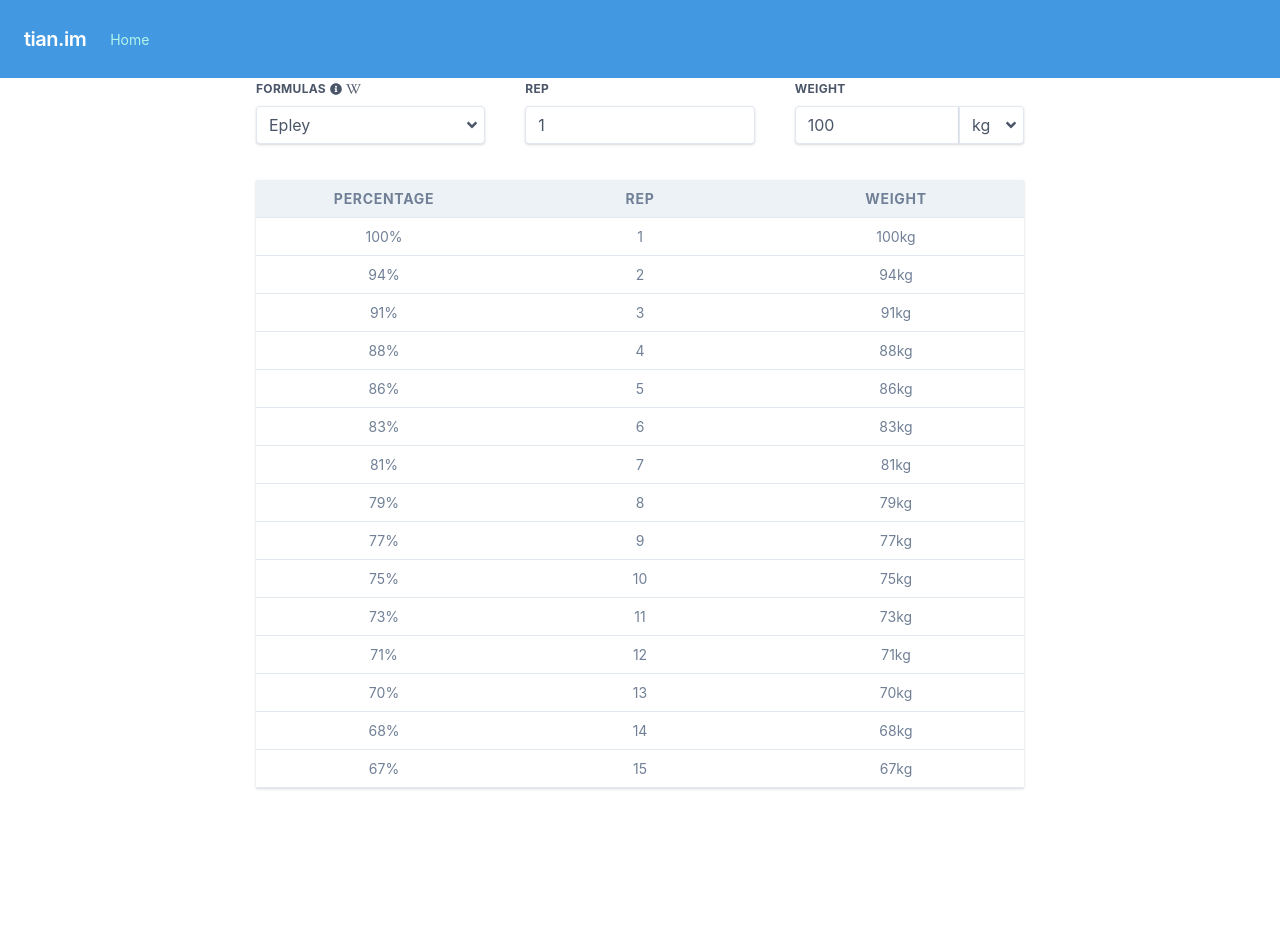
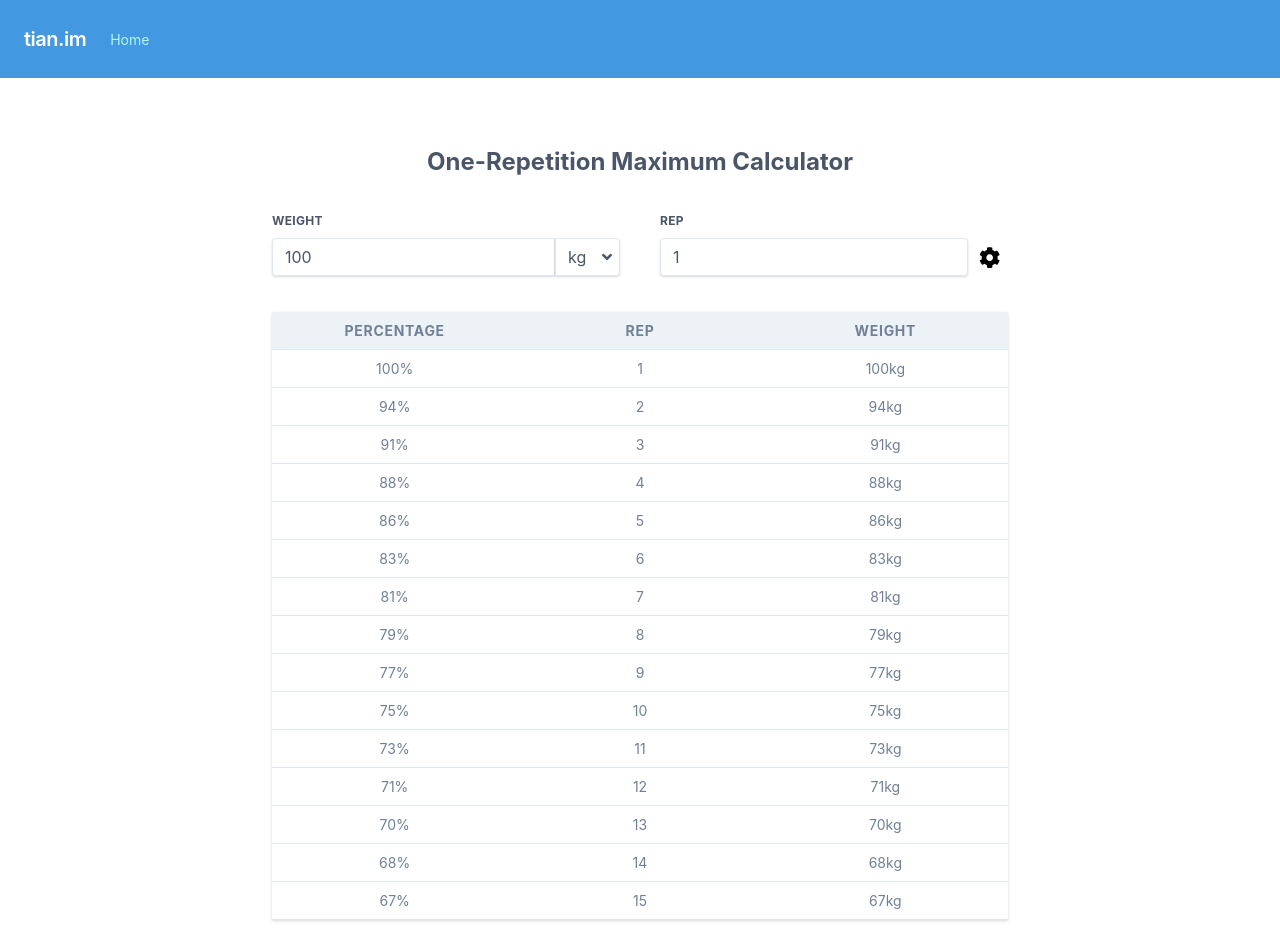
Before and after one commit to tian-im/1rm.tian.im, a React (Create React App) app: page / in a window 1280 px wide. Before the commit the page ends 800 px from the top, so only its background shows below. Built offline with nearby package versions, Linux system fonts and the light colour scheme.

Commit message:
feat: move formula into settings

```diff
--- a/public/index.html
+++ b/public/index.html
@@ -9,12 +9,12 @@
       name="description"
       content="Web site created using create-react-app"
     />
-    <link rel="apple-touch-icon" href="%PUBLIC_URL%/logo192.png" />
+    <!-- <link rel="apple-touch-icon" href="%PUBLIC_URL%/logo192.png" /> -->
     <!--
       manifest.json provides metadata used when your web app is installed on a
       user's mobile device or desktop. See https://developers.google.com/web/fundamentals/web-app-manifest/
     -->
-    <link rel="manifest" href="%PUBLIC_URL%/manifest.json" />
+    <!-- <link rel="manifest" href="%PUBLIC_URL%/manifest.json" /> -->
     <!--
       Notice the use of %PUBLIC_URL% in the tags above.
       It will be replaced with the URL of the `public` folder during the build.
--- a/src/App.js
+++ b/src/App.js
@@ -13,32 +13,30 @@ import Modal from './components/Modal';
 
 export default function App() {
   const [modal, setModal] = useState(DEFAULT_MODAL);
-  const onOpenModal = (props) => setModal({ ...props, isOpen: true });
+  const onOpenModal = props => setModal({ ...props, isOpen: true });
   const onCloseModal = () => setModal(DEFAULT_MODAL);
 
   const [data, setData] = useState(DEFAULT_DATA);
-  const onChangeData = (value) => setData({ ...data, ...value });
+  const onChangeData = value => setData({ ...data, ...value });
 
-  document.addEventListener('keyup', (e) => {
+  document.addEventListener('keyup', e => {
     if (e.keyCode === ESC_KEYCODE && modal.isOpen) { onCloseModal(); }
   });
 
   return (
     <ModalContext.Provider value={{ modal, onOpenModal, onCloseModal }}>
       <DataContext.Provider value={{ data, onChangeData }}>
-        <div className="h-full">
+        <main className="md:pt-32">
           <Navbar />
-          <div className="content-center flex h-full">
-            <div className="m-4 md:m-auto md:max-w-screen-md md:mt-30 w-full">
-              <h1 className="text-gray-700 text-center text-2xl mb-8 font-bold">
-                One-Repetition Maximum Calculator
-              </h1>
-              <Input />
-              <Output />
-            </div>
+          <div className="p-4 md:m-auto md:max-w-screen-md w-full">
+            <h1 className="text-gray-700 text-center text-2xl mb-8 font-bold">
+              One-Repetition Maximum Calculator
+            </h1>
+            <Input />
+            <Output />
           </div>
           <Modal />
-        </div>
+        </main>
       </DataContext.Provider>
     </ModalContext.Provider>
   );
--- a/src/Constants.js
+++ b/src/Constants.js
@@ -18,7 +18,8 @@ export const CALCULATORS = {
 export const FORMULA_NAMES = Object.keys(CALCULATORS)
 export const UNITS = ['kg', 'lb']
 export const DEFAULT_DATA = {
-  weight: 100, rep: 1, unit: UNITS[0], max: 15, formula: FORMULA_NAMES[0],
+  weight: 100, rep: 1, unit: UNITS[0],
+  settingsOpened: false, max: 15, formula: FORMULA_NAMES[0],
   highlighted: []
 }
 export const DEFAULT_MODAL = {}
--- a/src/components/Formulas.js
+++ /dev/null
@@ -1,57 +0,0 @@
-import React, { useContext } from 'react';
-import { CALCULATORS, FORMULA_NAMES } from '../Constants';
-import { DataContext, ModalContext } from '../Contexts';
-import { FontAwesomeIcon } from '@fortawesome/react-fontawesome';
-import { faAngleDown, faInfoCircle } from '@fortawesome/free-solid-svg-icons';
-import { faWikipediaW } from '@fortawesome/free-brands-svg-icons';
-
-export default function Formulas() {
-  const { data, onChangeData } = useContext(DataContext);
-  const { onOpenModal } = useContext(ModalContext);
-  const { formula } = data;
-  const onChange = (e) => onChangeData({ formula: e.target.value });
-  const openFormulaInModal = () => onOpenModal({ ...CALCULATORS[formula].modal });
-
-  return (
-    <label className="block mb-4 md:flex-1 md:mr-10">
-      <span className="block font-bold mb-2 text-gray-700 text-xs tracking-wide uppercase">
-        Formulas
-        <a
-          href="#"
-          title={`About ${CALCULATORS[formula].modal.title}`}
-          className="ml-1"
-          onClick={openFormulaInModal}
-        >
-          <FontAwesomeIcon icon={faInfoCircle}></FontAwesomeIcon>
-        </a>
-        <a
-          href="https://en.wikipedia.org/wiki/One-repetition_maximum"
-          title="Open Wikipedia - One-Repetition Maximum"
-          className="ml-1 text-xs"
-          target="_blank"
-          rel="noopener noreferrer"
-        >
-          <FontAwesomeIcon icon={faWikipediaW}></FontAwesomeIcon>
-        </a>
-      </span>
-      <div className="relative">
-        <select
-          className="appearance-none bg-white border focus:outline-none focus:shadow-outline leading-tight pr-8 px-3 py-2 rounded shadow text-gray-700 w-full"
-          value={formula}
-          onChange={onChange}>
-          {FORMULA_NAMES.map(name =>
-            <option
-              key={name}
-              value={name}
-            >
-              {CALCULATORS[name].modal.title}
-            </option>
-          )}
-        </select>
-        <span className="pointer-events-none absolute inset-y-0 right-0 flex items-center px-2 text-gray-700">
-          <FontAwesomeIcon icon={faAngleDown}></FontAwesomeIcon>
-        </span>
-      </div>
-    </label>
-  );
-}
--- a/src/components/Input.js
+++ b/src/components/Input.js
@@ -1,34 +1,22 @@
 import React, { useContext } from 'react';
-import Formulas from './Formulas';
+import Settings from './Settings';
 import { UNITS } from '../Constants';
 import { DataContext } from '../Contexts';
 import { FontAwesomeIcon } from '@fortawesome/react-fontawesome';
-import { faAngleDown } from '@fortawesome/free-solid-svg-icons';
+import { faAngleDown, faCog } from '@fortawesome/free-solid-svg-icons';
 
 export default function Input() {
   const { data, onChangeData } = useContext(DataContext);
-  const { weight, unit, rep } = data;
+  const { weight, unit, rep, settingsOpened } = data;
   const onChangeWeight = e => onChangeData({ weight: e.target.value && parseFloat(e.target.value) });
   const onChangeRep = e => onChangeData({ rep: e.target.value && parseFloat(e.target.value) });
   const onChangeUnit = e => onChangeData({ unit: e.target.value });
+  const onToggleSettings = e => onChangeData({ settingsOpened: !settingsOpened });
 
   return (
     <section>
       <div className="md:flex">
-        <Formulas />
         <label className="block mb-4 md:flex-1 md:mr-10">
-          <span
-            className="block font-bold mb-2 text-gray-700 text-xs tracking-wide uppercase"
-          >
-            Rep
-          </span>
-          <input
-            className="appearance-none bg-white border focus:outline-none focus:shadow-outline leading-tight px-3 py-2 rounded shadow text-gray-700 w-full"
-            value={rep}
-            onChange={onChangeRep}
-          />
-        </label>
-        <label className="block mb-4 md:flex-1">
           <span
             className="block font-bold mb-2 text-gray-700 text-xs tracking-wide uppercase"
           >
@@ -36,6 +24,7 @@ export default function Input() {
           </span>
           <div className="flex">
             <input
+              type="number"
               className="appearance-none bg-white border focus:outline-none focus:shadow-outline leading-tight px-3 py-2 rounded-l shadow text-gray-700 w-full"
               value={weight}
               onChange={onChangeWeight}
@@ -49,12 +38,36 @@ export default function Input() {
                 {UNITS.map(unit => <option key={unit} value={unit}>{unit}</option>)}
               </select>
               <span className="absolute flex inset-y-0 items-center pointer-events-none px-2 right-0 text-gray-700">
-                <FontAwesomeIcon icon={faAngleDown}></FontAwesomeIcon>
+                <FontAwesomeIcon icon={faAngleDown} />
               </span>
             </div>
           </div>
         </label>
+        <span className="block mb-4 md:flex-1">
+          <label
+            className="block font-bold mb-2 text-gray-700 text-xs tracking-wide uppercase"
+            htmlFor="rep"
+          >
+            Rep
+          </label>
+          <div className="relative pr-10">
+            <input
+              id="rep"
+              type="number"
+              className="appearance-none bg-white border flex-1 focus:outline-none focus:shadow-outline leading-tight px-3 py-2 rounded shadow text-gray-700 w-full"
+              value={rep}
+              onChange={onChangeRep}
+            />
+            <span
+              onClick={onToggleSettings}
+              className="absolute block cursor-pointer p-2 right-0 top-0"
+            >
+              <FontAwesomeIcon icon={faCog} size="lg" />
+            </span>
+          </div>
+        </span>
       </div>
+      <Settings />
     </section>
   );
 }
--- a/src/components/Output.js
+++ b/src/components/Output.js
@@ -11,8 +11,8 @@ export default function Output() {
   const calculator = CALCULATORS[formula];
   const oneRm = calculator.getOneRm(weight || 0, rep || 0);
 
-  const isHighlighted = (rep) => highlighted.indexOf(rep) >= 0;
-  const onHighlight = (rep) => {
+  const isHighlighted = rep => highlighted.indexOf(rep) >= 0;
+  const onHighlight = rep => {
     return () => {
       const index = highlighted.indexOf(rep);
       if (index >= 0) { highlighted.splice(index, 1) }
--- /dev/null
+++ b/src/components/Settings.js
@@ -0,0 +1,74 @@
+import React, { useContext } from 'react';
+import { CALCULATORS, FORMULA_NAMES } from '../Constants';
+import { DataContext, ModalContext } from '../Contexts';
+import { FontAwesomeIcon } from '@fortawesome/react-fontawesome';
+import { faAngleDown, faInfoCircle } from '@fortawesome/free-solid-svg-icons';
+import { faWikipediaW } from '@fortawesome/free-brands-svg-icons';
+
+export default function Settings() {
+  const { data, onChangeData } = useContext(DataContext);
+  const { onOpenModal } = useContext(ModalContext);
+  const { max, formula, settingsOpened } = data;
+  const onChangeMax = e => onChangeData({ max: e.target.value && parseFloat(e.target.value) });
+  const onChangeFormula = e => onChangeData({ formula: e.target.value });
+  const openFormulaInModal = () => onOpenModal({ ...CALCULATORS[formula].modal });
+
+  return !settingsOpened ? null : (
+    <section>
+      <div className="md:flex">
+        <label className="block mb-4 md:flex-1 md:mr-10">
+          <span className="block font-bold mb-2 text-gray-700 text-xs tracking-wide uppercase">
+            Formulas
+            <button
+              title={`About ${CALCULATORS[formula].modal.title}`}
+              className="ml-1"
+              onClick={openFormulaInModal}
+            >
+              <FontAwesomeIcon icon={faInfoCircle} />
+            </button>
+            <a
+              href="https://en.wikipedia.org/wiki/One-repetition_maximum"
+              title="Open Wikipedia - One-Repetition Maximum"
+              className="ml-1 text-xs"
+              target="_blank"
+              rel="noopener noreferrer"
+            >
+              <FontAwesomeIcon icon={faWikipediaW} />
+            </a>
+          </span>
+          <div className="relative">
+            <select
+              className="appearance-none bg-white border focus:outline-none focus:shadow-outline leading-tight pr-8 px-3 py-2 rounded shadow text-gray-700 w-full"
+              value={formula}
+              onChange={onChangeFormula}>
+              {FORMULA_NAMES.map(name =>
+                <option
+                  key={name}
+                  value={name}
+                >
+                  {CALCULATORS[name].modal.title}
+                </option>
+              )}
+            </select>
+            <span className="pointer-events-none absolute inset-y-0 right-0 flex items-center px-2 text-gray-700">
+              <FontAwesomeIcon icon={faAngleDown} />
+            </span>
+          </div>
+        </label>
+        <label className="block mb-4 md:flex-1">
+          <span
+            className="block font-bold mb-2 text-gray-700 text-xs tracking-wide uppercase"
+          >
+            Rows
+          </span>
+          <input
+            type="number"
+            className="appearance-none bg-white border focus:outline-none focus:shadow-outline leading-tight px-3 py-2 rounded shadow text-gray-700 w-full"
+            value={max}
+            onChange={onChangeMax}
+          />
+        </label>
+      </div>
+    </section>
+  );
+}
```
Also changed, not shown: src/components/Navbar.js (+14 -9 lines).
